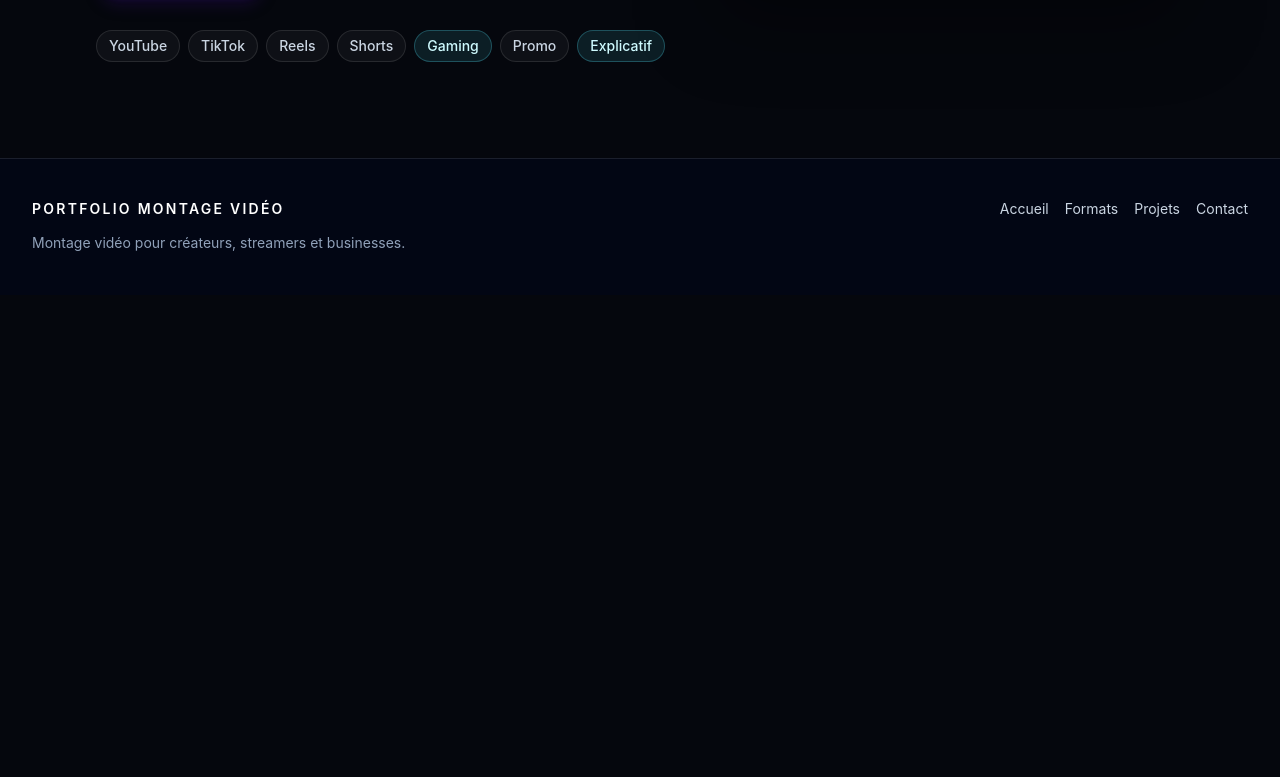
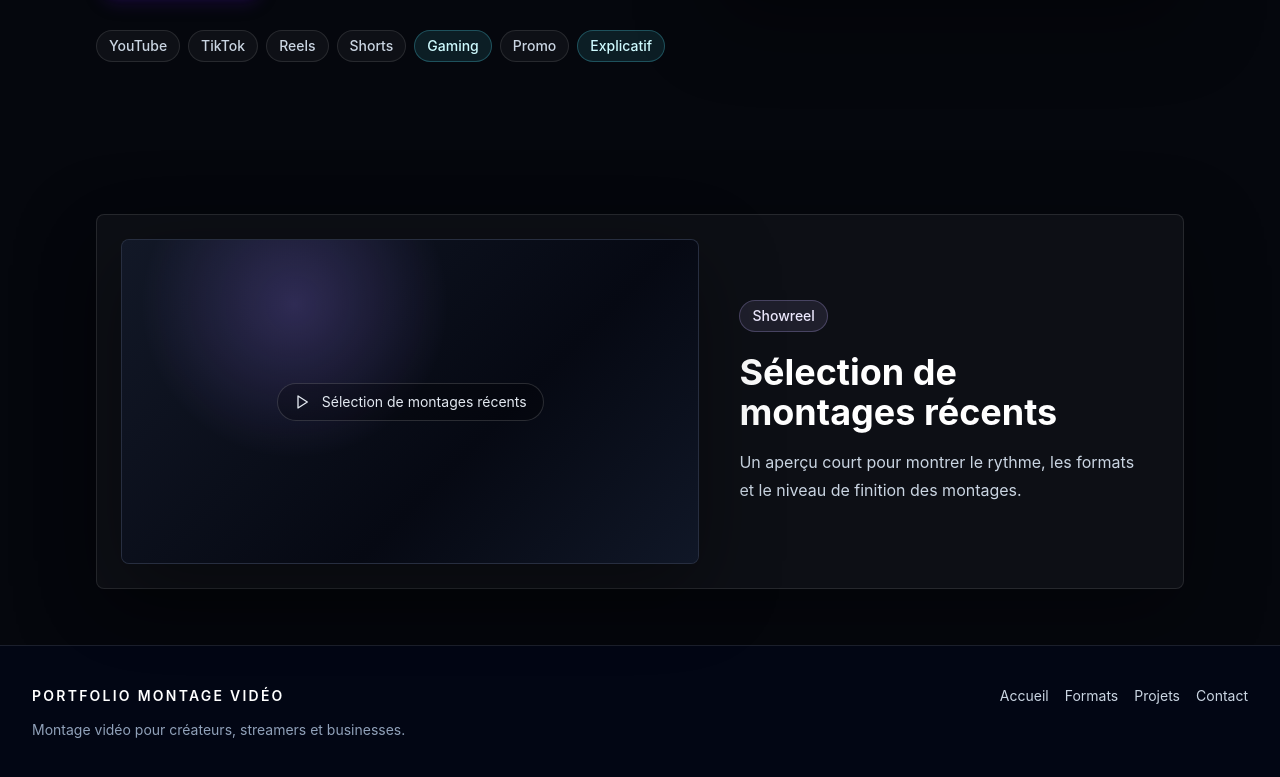
Before and after one commit to Palawizard/editing-portfolio, a SvelteKit app: page / in a window 1280 px wide. Shown: the part 621-1398 px from the top of the page. Before the commit the page ends 916 px from the top, so only its background shows below. Built offline with nearby package versions, Linux system fonts and the light colour scheme.

Commit message:
feat(home): add showreel section

```diff
--- /dev/null
+++ b/src/lib/components/sections/ShowreelSection.svelte
@@ -0,0 +1,15 @@
+<script lang="ts">
+	import VideoShowcase from '$lib/components/media/VideoShowcase.svelte';
+	import Container from '$lib/components/ui/Container.svelte';
+</script>
+
+<section class="py-10 md:py-14" aria-labelledby="showreel-title">
+	<Container>
+		<VideoShowcase
+			title="Sélection de montages récents"
+			description="Un aperçu court pour montrer le rythme, les formats et le niveau de finition des montages."
+			label="Showreel"
+			class="scroll-mt-28"
+		/>
+	</Container>
+</section>
--- a/src/routes/+page.svelte
+++ b/src/routes/+page.svelte
@@ -1,8 +1,10 @@
 <script lang="ts">
 	import HeroSection from '$lib/components/sections/HeroSection.svelte';
+	import ShowreelSection from '$lib/components/sections/ShowreelSection.svelte';
 </script>
 
 <main id="main-content">
 	<HeroSection />
+	<ShowreelSection />
 	<span id="formats" class="sr-only"></span>
 </main>
```
